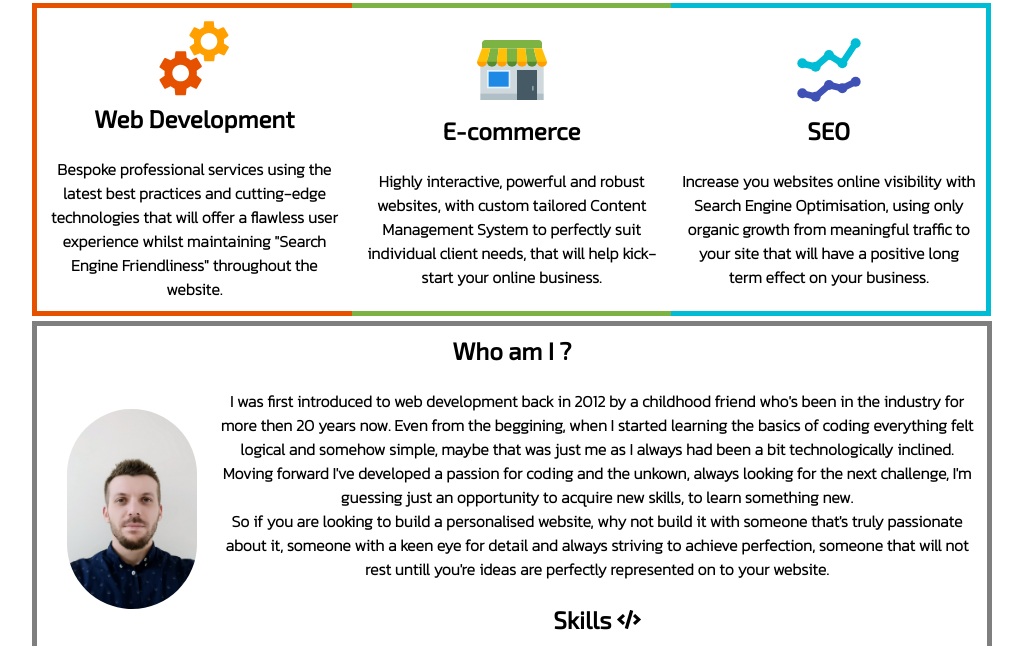
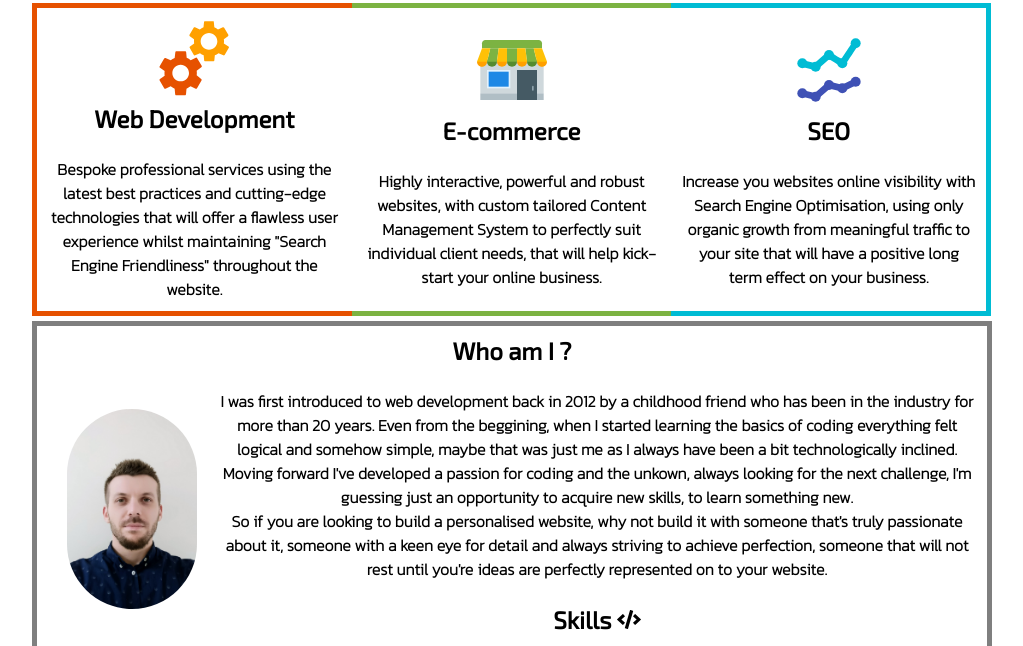
Before and after one commit to gabrielcmoraru/GCMfd, a plain HTML site: page index.html in a window 1280 px wide. Shown: the part 392-1038 px from the top of the page, without its empty margins (128-1151 px from the left). Drawn offline with Linux system fonts and the light colour scheme.

Commit message:
fixed typo's, fixed "SEO" bug on tablet mode

```diff
--- a/index.html
+++ b/index.html
@@ -63,8 +63,8 @@
 				<br>
 				<img class="profilePic" src="images/gcm.jpg" alt="Profile Picture">
 				<div>
-					<p>I was first introduced to web development back in 2012 by a childhood friend who's been in the industry for more then 20 years now. Even from the beggining, when I started learning the basics of coding everything felt logical and somehow simple, maybe that was just  me as I always had been a bit technologically inclined. Moving forward I've developed a passion for coding and the unkown, always looking for the next challenge, I'm guessing just an opportunity to acquire new skills, to learn something new.</p>
-					<p>So if you are looking to build a personalised website, why not build it with someone that's truly passionate about it, someone with a keen eye for detail and always striving to achieve perfection, someone that will not rest untill you're ideas are perfectly represented on to your website.</p>
+					<p>I was first introduced to web development back in 2012 by a childhood friend who has been in the industry for more than 20 years. Even from the beggining, when I started learning the basics of coding everything felt logical and somehow simple, maybe that was just  me as I always have been a bit technologically inclined. Moving forward I've developed a passion for coding and the unkown, always looking for the next challenge, I'm guessing just an opportunity to acquire new skills, to learn something new.</p>
+					<p>So if you are looking to build a personalised website, why not build it with someone that's truly passionate about it, someone with a keen eye for detail and always striving to achieve perfection, someone that will not rest until you're ideas are perfectly represented on to your website.</p>
 				</div>
 				<br>
 				<div class="skills">
--- a/styles.css
+++ b/styles.css
@@ -283,6 +283,9 @@ border-style: solid solid solid hidden;
 border-style: solid;
 margin-top: 5px;
 }
+.seo:hover{
+transform: rotateX(360deg)
+}
 .email input{
 width: 100%;
 height: 25px;
```
